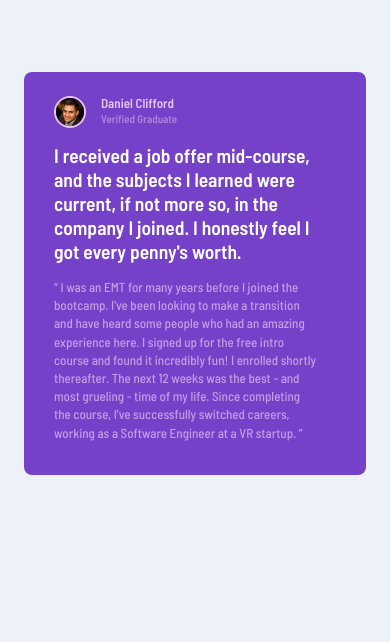
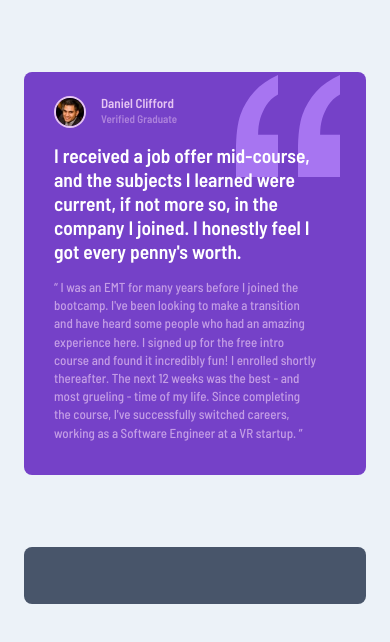
Before and after one commit to lia-oliveira/testimonials-grid-section, a plain HTML site: page index.html in a window 390 px wide. Drawn offline with Linux system fonts and the light colour scheme.

Commit message:
Card 1 mobile is complete

```diff
--- a/css/main.css
+++ b/css/main.css
@@ -81,6 +81,7 @@ body {
 
 header {
     margin-bottom: 1.5rem;
+    position: relative;
 }
 
 header img {
@@ -97,21 +98,35 @@ header p {
     line-height: 1.5rem;
 }
 
-.card__person-name strong {
+.card-header__icon[data-icon="quotation"] {
+    width: 104px;
+    height: 102px;
+    background-image: url(../images/bg-pattern-quotation.svg);
+    background-size: contain;
+    background-repeat: no-repeat;
+    display: inline-block;
+    position: absolute;
+    fill: var(--co-primary-light-pink-70);
+    right: 5rem;
+    top: 7.5rem;
+}
+
+.card-header__person-name strong {
     font-size: 1.3;
     font-weight: var(--fw-semi-bold);
     color: var(--co-primary-light-pink);
 }
 
-.card__graduation {
+.card-header__graduation {
     margin-bottom: 1.7rem;
     font-size: 1.1rem;
     color: var(--co-primary-light-pink-50);
     font-weight: var(--fw-semi-bold);
 }
 
-.card__title {
+.card-header__title {
     padding-right: 0.9rem;
+    position: relative;
 }
 
 .card__content {
@@ -123,6 +138,8 @@ header p {
 
 
 
+
+
 /*
  .attribution { font-size: 11px; text-align: center; }
     .attribution a { color: hsl(228, 45%, 44%); }
--- a/index.html
+++ b/index.html
@@ -14,11 +14,12 @@
 <body>
   <main>
     <article class="card card--violet">
+      <div class="card-header__icon" data-icon="quotation"></div>
       <header>
         <img src="./images/image-daniel.jpg" alt="Daniel Clifford Profile Picuture">
-        <p class="card__person-name"><strong>Daniel Clifford</strong></p>
-        <p class="card__graduation">Verified Graduate</p>
-        <h2 class="card__title">I received a job offer mid-course, and the subjects I learned were current, if not more so,
+        <p class="card-header__person-name"><strong>Daniel Clifford</strong></p>
+        <p class="card-header__graduation">Verified Graduate</p>
+        <h2 class="card-header__title">I received a job offer mid-course, and the subjects I learned were current, if not more so,
           in the company I joined. I honestly feel I got every penny's worth.
         </h2>
       </header>
@@ -28,6 +29,9 @@
           The next 12 weeks was the best - and most grueling - time of my life. Since completing
           the course, I've successfully switched careers, working as a Software Engineer at a VR startup. ”
         </p>
+    </article>
+    <article class="card card--dark-grayish-blue-50">
+
     </article>
   </main>
 
```
